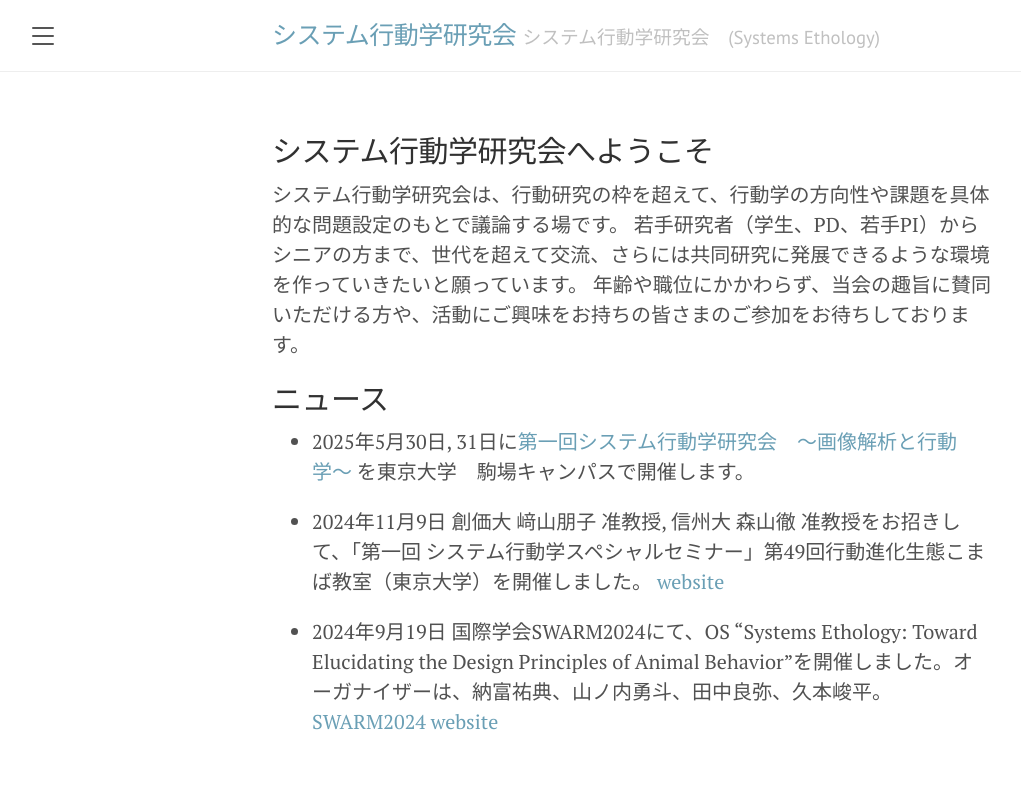
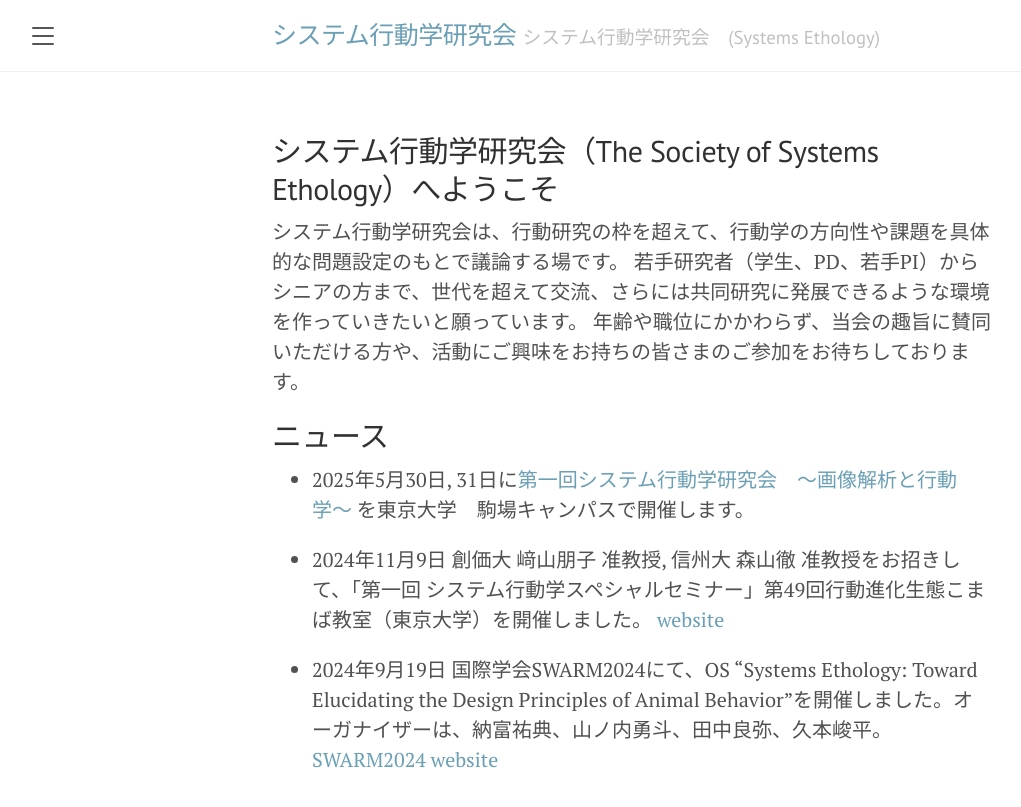
Before and after one commit to SystemsEthology/website, a Jekyll site: the page built from home.md, in a window 1280 px wide. Shown: the top 807 px of the page, without its empty margins (8-1029 px from the left). Built offline with Jekyll 4.4.1, drawn with Linux system fonts in a browser that asks for light colours.

Commit message:
Update home.md

```diff
--- a/home.md
+++ b/home.md
@@ -3,7 +3,7 @@ layout: default
 title: ホーム
 ---
 
-## システム行動学研究会へようこそ
+## システム行動学研究会（The Society of Systems Ethology）へようこそ
 システム行動学研究会は、行動研究の枠を超えて、行動学の方向性や課題を具体的な問題設定のもとで議論する場です。
 若手研究者（学生、PD、若手PI）からシニアの方まで、世代を超えて交流、さらには共同研究に発展できるような環境を作っていきたいと願っています。
 年齢や職位にかかわらず、当会の趣旨に賛同いただける方や、活動にご興味をお持ちの皆さまのご参加をお待ちしております。
```
